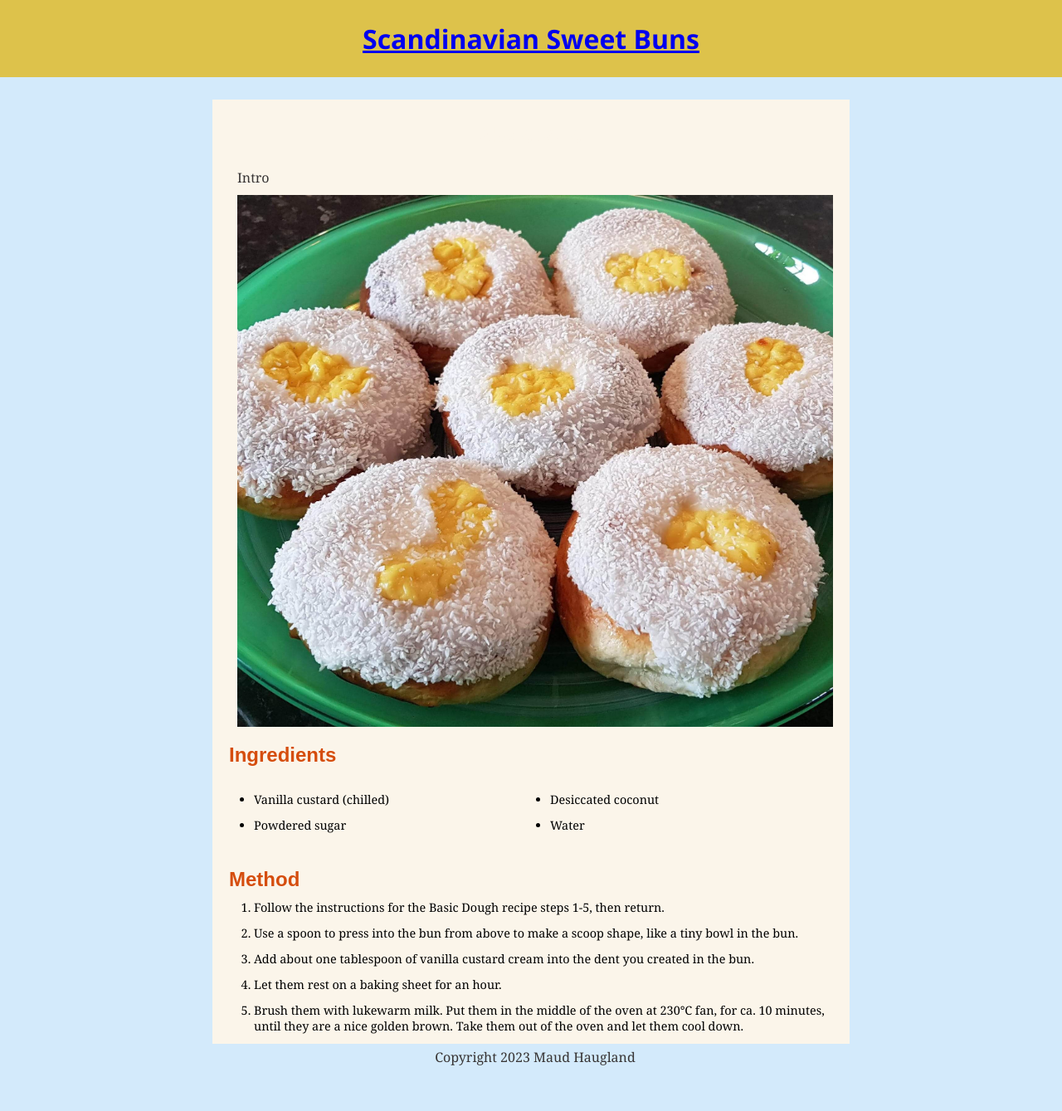
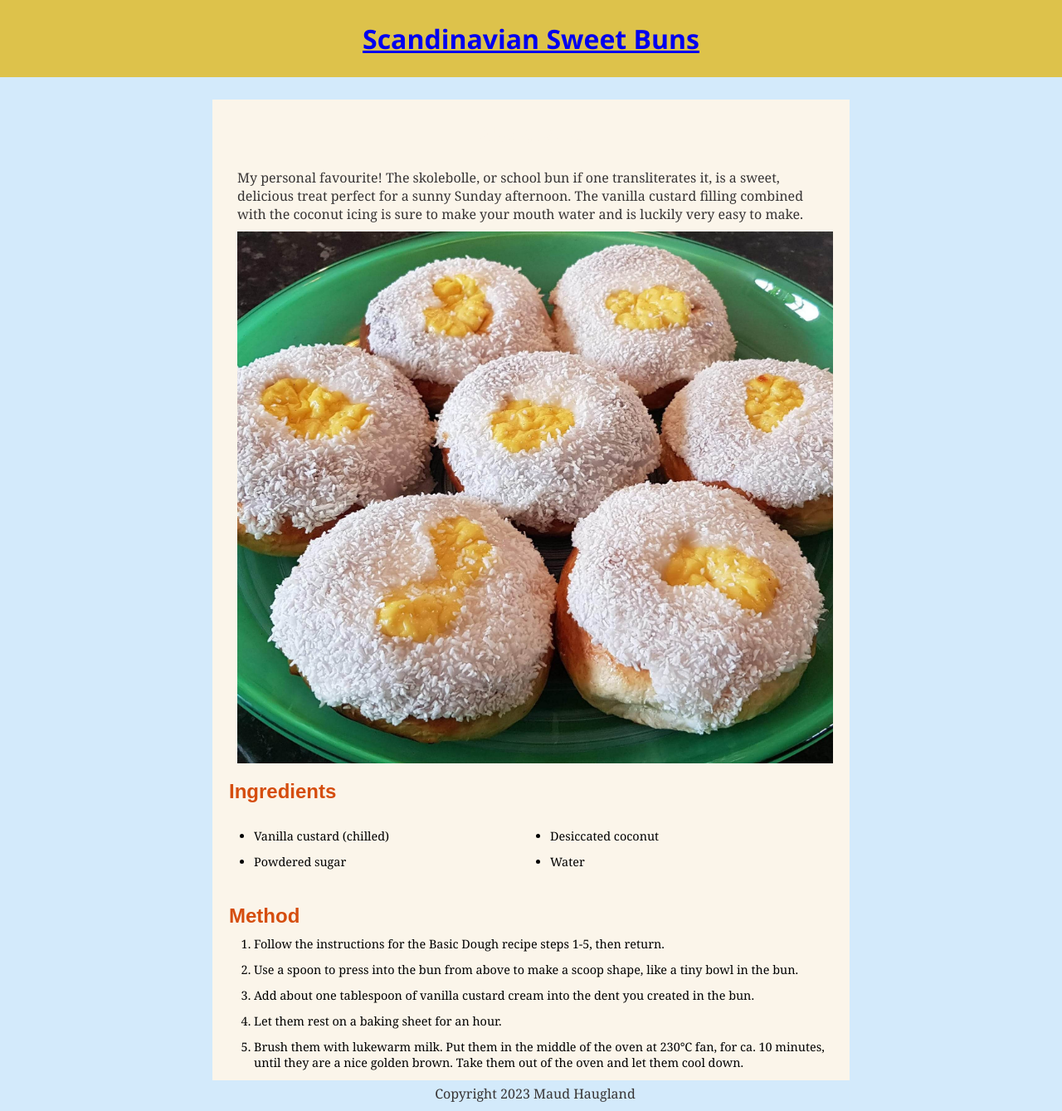
Before and after one commit to maudhaugland/maudsrecipes, a Jekyll site: the page built from _recipes/skolebolle.md, in a window 1280 px wide and 1339 px high. Shown: the whole window at 83% size. Built offline with Jekyll 4.4.1, drawn with Linux system fonts in a browser that asks for light colours.

Commit message:
Update Recipe “skolebolle”

```diff
--- a/_recipes/skolebolle.md
+++ b/_recipes/skolebolle.md
@@ -4,9 +4,7 @@ date: 2023-02-14T13:26:20.967Z
 order: 4
 layout: recipe
 ---
-
-
-Intro
+My personal favourite! The skolebolle, or school bun if one transliterates it, is a sweet, delicious treat perfect for a sunny Sunday afternoon. The vanilla custard filling combined with the coconut icing is sure to make your mouth water and is luckily very easy to make.
 
 ![Seven buns covered in coconut icing with custard in the middle.](../uploads/329472491_8707107009331181_1917280828661317506_n.jpg)
 
@@ -17,8 +15,6 @@ Intro
 * Desiccated coconut
 * Water
 
-
-
 ## Method
 
 1. Follow the instructions for the Basic Dough recipe steps 1-5, then return.
```
